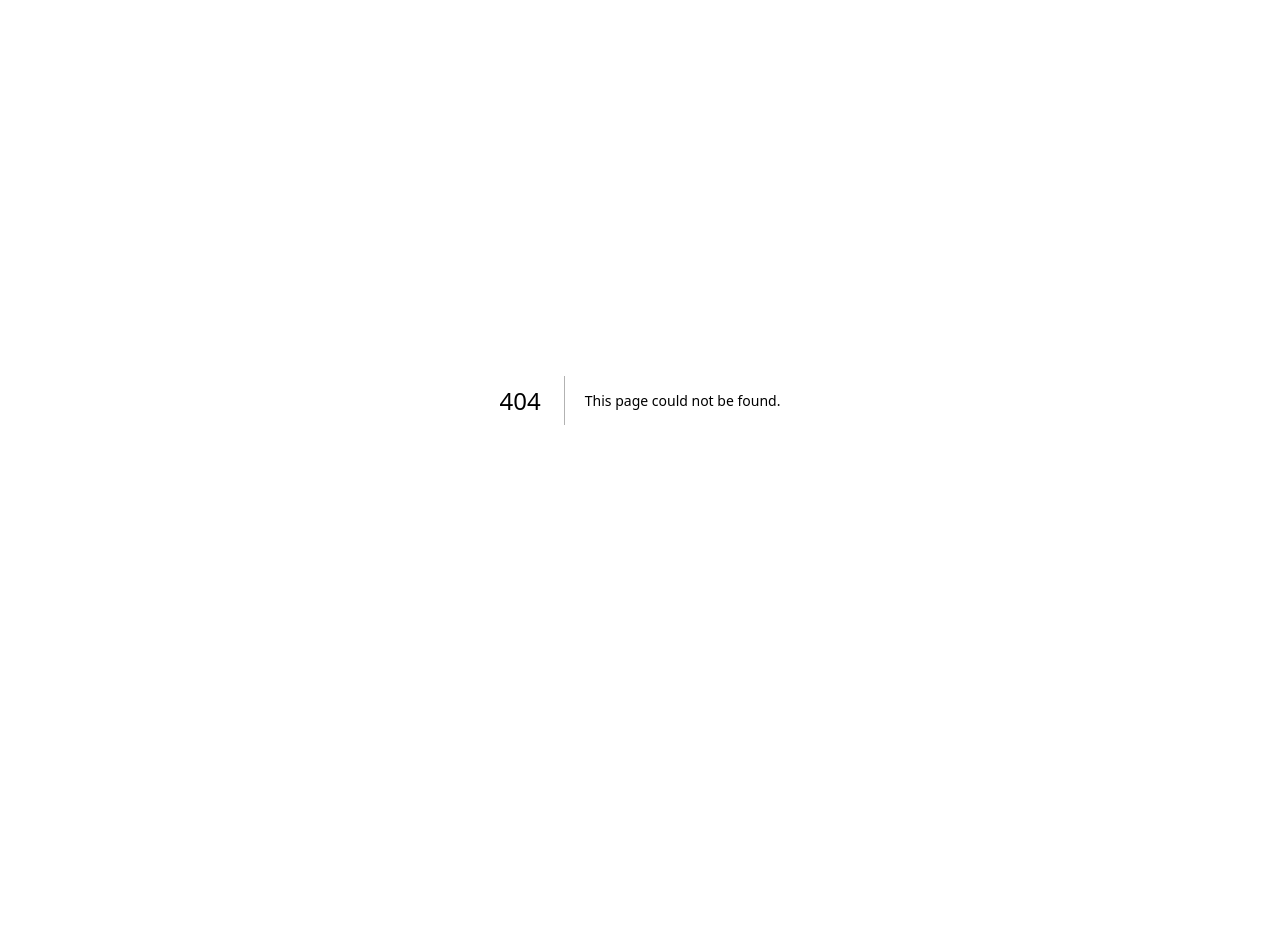
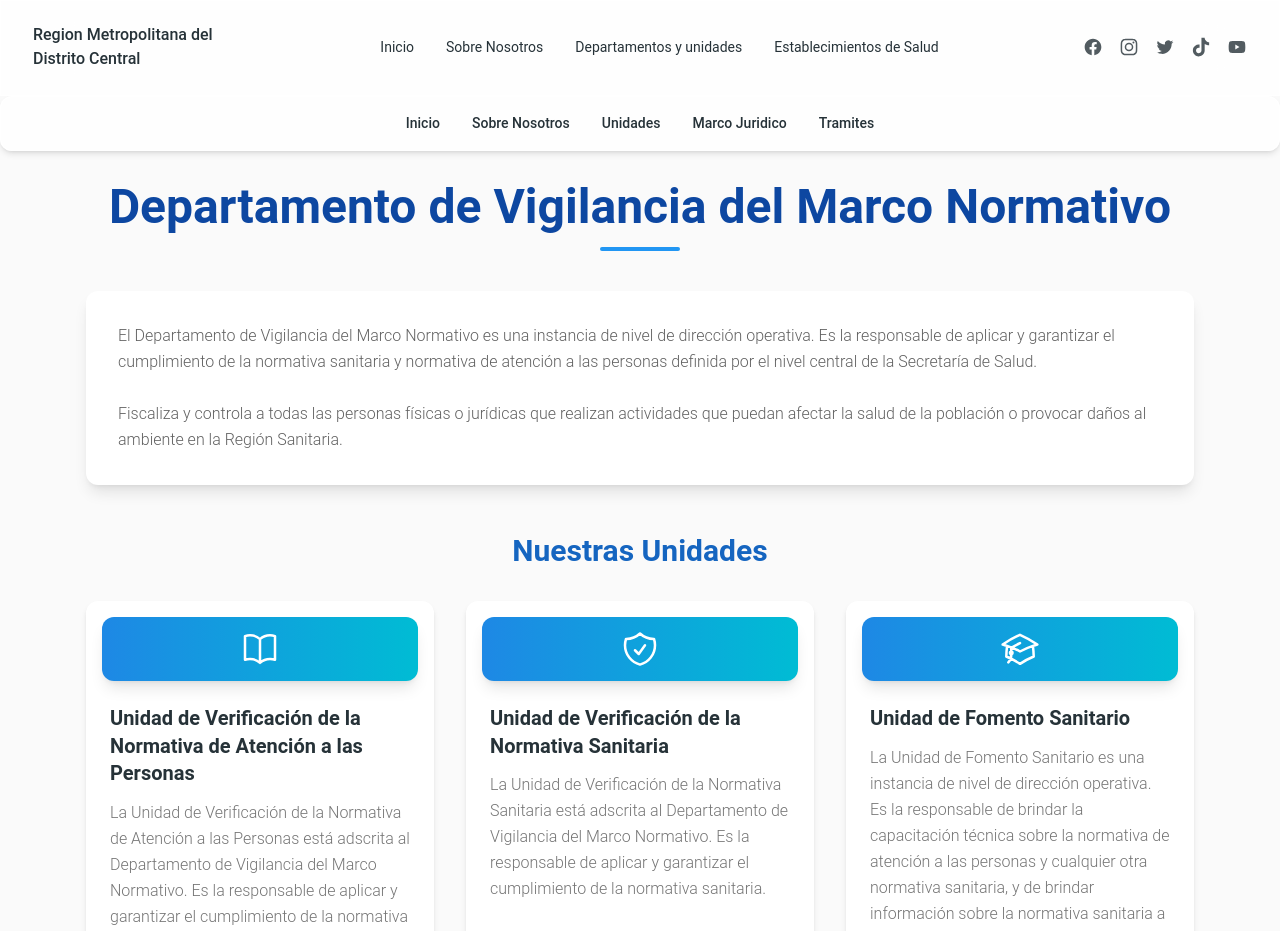
Before and after one commit to SerlioGiron/Pagina-web-Region-Metropolitana-DC, a Next.js app: page /Departamentos/Marco-Normativo/unidades in a window 1280 px wide. Before the commit this address had no page. Shown: the top 931 px of the page. Before the commit the page ends 800 px from the top, so only its background shows below. Built offline with nearby package versions, Linux system fonts and the light colour scheme.

Commit message:
ya quedo unidades de marco noramtivo, quedo cine

```diff
--- /dev/null
+++ b/src/app/Departamentos/Marco-Normativo/unidades/page.jsx
@@ -0,0 +1,111 @@
+'use client';
+import React from "react";
+import {Typography, Card, CardBody, CardHeader} from "@material-tailwind/react";
+import {StickyNavbar} from "@/components/StickyNavbar";
+import {FooterWithSocialLinks} from "@/components/Footer";
+import {
+    BookOpenIcon,
+    ShieldCheckIcon,
+    AcademicCapIcon,
+} from "@heroicons/react/24/outline";
+import { NavbarSimple } from "@/components/NavbarMarco";
+
+export default function Page() {
+    const unidadesInfo = {
+        name: "Departamento de Vigilancia del Marco Normativo",
+        tipo: "Unidades",
+        descripcion:
+            "El Departamento de Vigilancia del Marco Normativo es una instancia de nivel de dirección operativa. Es la responsable de aplicar y garantizar el cumplimiento de la normativa sanitaria y normativa de atención a las personas definida por el nivel central de la Secretaría de Salud. \n\nFiscaliza y controla a todas las personas físicas o jurídicas que realizan actividades que puedan afectar la salud de la población o provocar daños al ambiente en la Región Sanitaria.",
+        subsecciones: [
+            {
+                nombre: "Unidad de Verificación de la Normativa de Atención a las Personas",
+                descripcion:
+                    "La Unidad de Verificación de la Normativa de Atención a las Personas está adscrita al Departamento de Vigilancia del Marco Normativo. Es la responsable de aplicar y garantizar el cumplimiento de la normativa de atención a las personas definida por el nivel central de la Secretaría de Salud.",
+                icon: BookOpenIcon,
+            },
+            {
+                nombre: "Unidad de Verificación de la Normativa Sanitaria",
+                descripcion:
+                    "La Unidad de Verificación de la Normativa Sanitaria está adscrita al Departamento de Vigilancia del Marco Normativo. Es la responsable de aplicar y garantizar el cumplimiento de la normativa sanitaria.",
+                icon: ShieldCheckIcon,
+            },
+            {
+                nombre: "Unidad de Fomento Sanitario",
+                descripcion:
+                    "La Unidad de Fomento Sanitario es una instancia de nivel de dirección operativa. Es la responsable de brindar la capacitación técnica sobre la normativa de atención a las personas y cualquier otra normativa sanitaria, y de brindar información sobre la normativa sanitaria a quien corresponda.",
+                icon: AcademicCapIcon,
+            },
+        ],
+    };
+
+    return (
+        <div className="min-h-screen bg-gray-50">
+            <StickyNavbar />
+            <NavbarSimple />
+
+            <div className="container mx-auto px-4 py-8">
+                {/* Encabezado principal */}
+                <div className="mb-10 text-center">
+                    <Typography
+                        variant="h1"
+                        className="text-3xl md:text-4xl lg:text-5xl font-bold text-blue-900 mb-4"
+                    >
+                        {unidadesInfo.name}
+                    </Typography>
+
+                    <div className="flex justify-center">
+                        <div className="w-20 h-1 bg-blue-500 rounded-full"></div>
+                    </div>
+                </div>
+
+                {/* Descripción principal */}
+                <Card className="mb-12 overflow-hidden shadow-lg">
+                    <CardBody className="p-6 md:p-8">
+                        <Typography className="text-gray-700 whitespace-pre-line leading-relaxed">
+                            {unidadesInfo.descripcion}
+                        </Typography>
+                    </CardBody>
+                </Card>
+
+                {/* Título de sección */}
+                <Typography
+                    variant="h2"
+                    className="text-2xl md:text-3xl font-bold text-blue-800 mb-6 text-center"
+                >
+                    Nuestras Unidades
+                </Typography>
+
+                {/* Tarjetas de unidades */}
+                <div className="grid grid-cols-1 md:grid-cols-2 lg:grid-cols-3 gap-8 mt-8">
+                    {unidadesInfo.subsecciones.map((unidad, index) => (
+                        <Card
+                            key={index}
+                            className="hover:shadow-xl transition-shadow duration-300 h-full"
+                        >
+                            <CardHeader
+                                floated={false}
+                                className="h-16 bg-gradient-to-r from-blue-600 to-cyan-500 flex items-center justify-center"
+                            >
+                                <unidad.icon className="w-10 h-10 text-white" />
+                            </CardHeader>
+                            <CardBody className="p-6">
+                                <Typography
+                                    variant="h5"
+                                    color="blue-gray"
+                                    className="mb-3 font-semibold"
+                                >
+                                    {unidad.nombre}
+                                </Typography>
+                                <Typography className="text-gray-600">
+                                    {unidad.descripcion}
+                                </Typography>
+                            </CardBody>
+                        </Card>
+                    ))}
+                </div>
+            </div>
+
+            <FooterWithSocialLinks />
+        </div>
+    );
+}
--- a/src/components/NavbarMarco.jsx
+++ b/src/components/NavbarMarco.jsx
@@ -68,7 +68,7 @@ function NavList() {
                 className="p-1 font-medium"
             >
                 <a
-                    href="#"
+                    href="/Departamentos/Marco-Normativo/unidades"
                     className="flex items-center hover:text-blue-500 transition-colors"
                 >
                     Unidades
```
